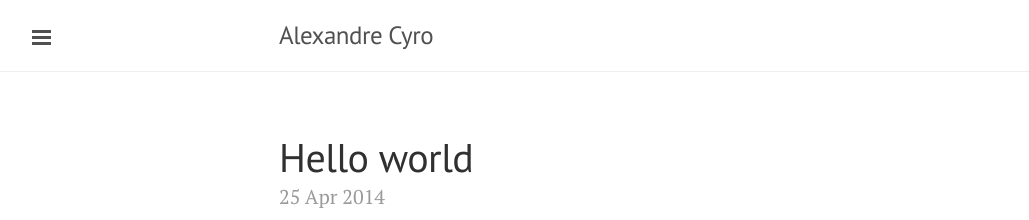
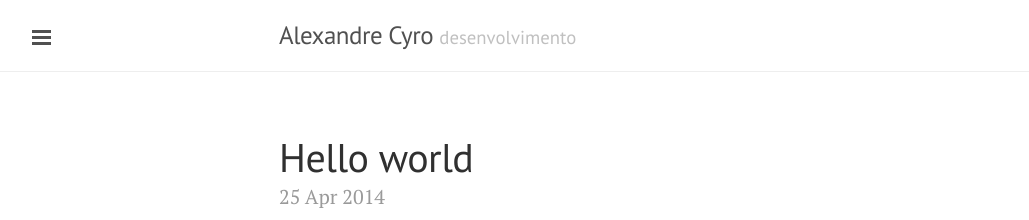
Before and after one commit to alexandrecyro/alexandrecyro.github.io, a Jekyll site: the page built from index.html, in a window 1280 px wide. Shown: the top 220 px of the page, without its empty margins (1-1030 px from the left). Built offline with Jekyll 4.4.1, drawn with Linux system fonts in a browser that asks for light colours; the list of posts is cut into pages by our own code.

Commit message:
Update _config.yml

```diff
--- a/_config.yml
+++ b/_config.yml
@@ -2,6 +2,6 @@ excerpt_separator: ""
 pygments: true
 markdown: kramdown
 title: Alexandre Cyro
-tagline:
+tagline: desenvolvimento
 description: My awesome new site via <a href="https://tinypress.co/&quot; target=&quot;_blank">Tinypress</a>
 paginate: 5
```
